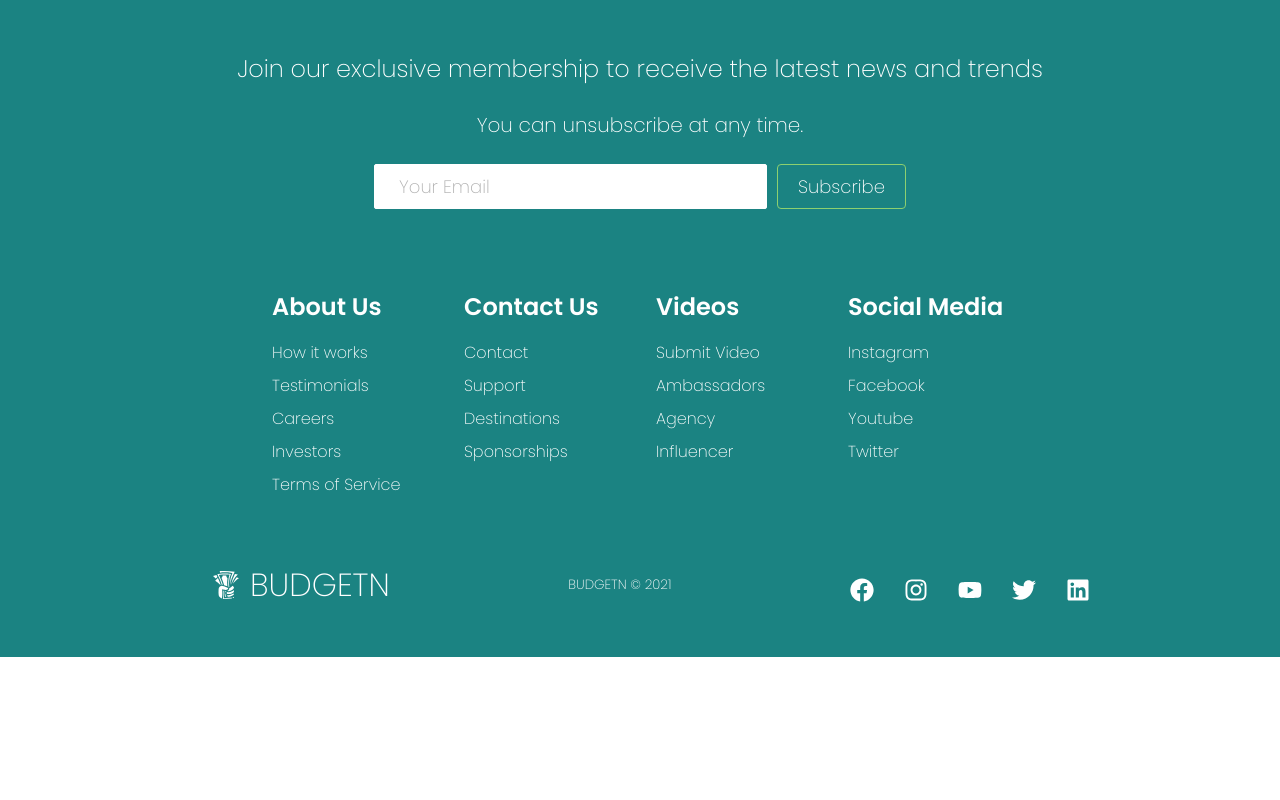
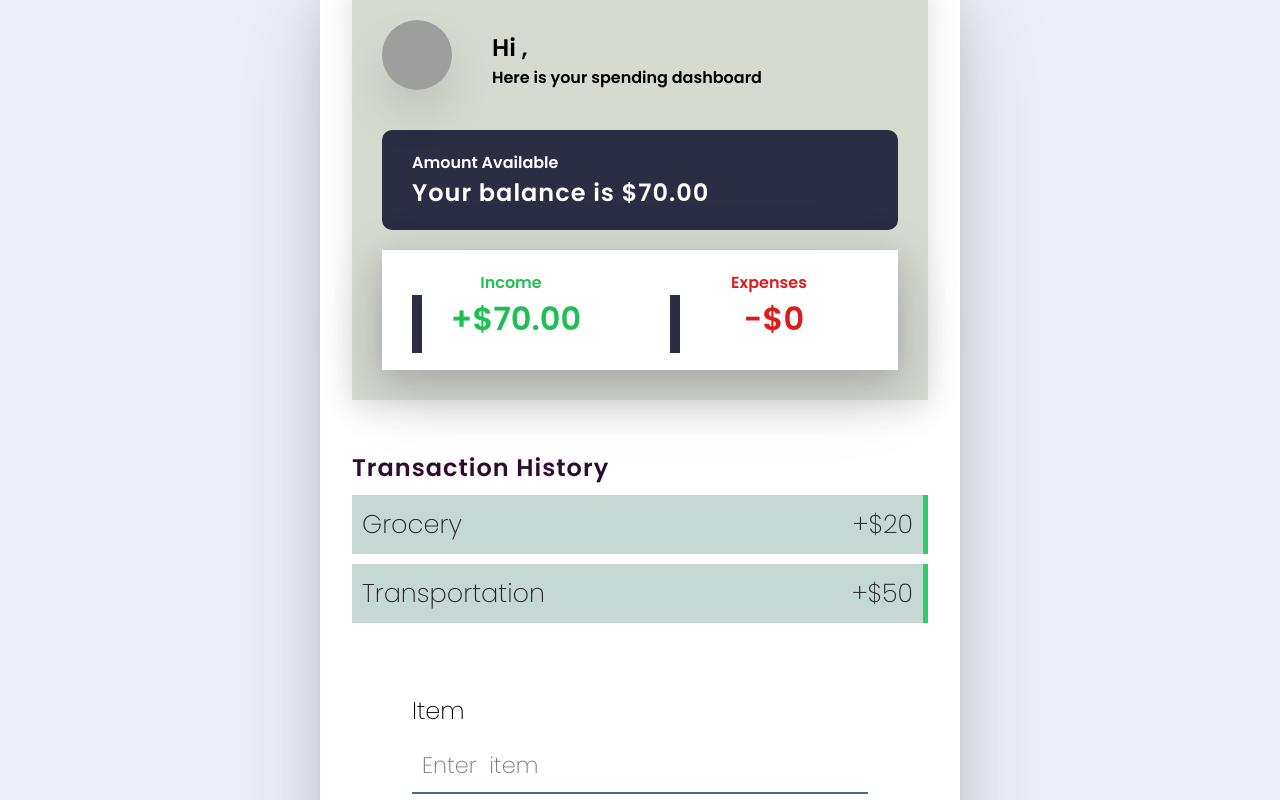
Before and after one commit to emmanuelkumah/budget-tracker, a React (Create React App) app: page /dashboard in a window 1280 px wide. Shown: the part 220-1020 px from the top of the page. Before the commit the page ends 877 px from the top, so only its background shows below. Built offline with nearby package versions, Linux system fonts and the light colour scheme; no server answers; grey boxes are pictures that could not be loaded.

Commit message:
Added TransactionForm, Balance, and Expense ui

```diff
--- a/src/App.css
+++ b/src/App.css
@@ -4,3 +4,205 @@
   padding: 0;
   font-family: "Poppins", sans-serif;
 }
+
+/* Scroll bar */
+::-webkit-scrollbar {
+  width: 16px;
+}
+::-webkit-scrollbar-thumb {
+  background: #1b8382;
+  border-radius: 10px;
+}
+
+/* Main App styling */
+main {
+  display: flex;
+  justify-content: center;
+  align-items: center;
+  min-height: 100vh;
+  background: #eeeef6;
+}
+.app__container {
+  width: 50vw;
+  margin: 5rem auto;
+  background: #fff;
+  box-shadow: rgba(255, 255, 255, 0.1) 0px 1px 1px 0px inset,
+    rgba(50, 50, 93, 0.25) 0px 50px 100px -20px,
+    rgba(0, 0, 0, 0.3) 0px 30px 60px -30px;
+  border-radius: 5px;
+  padding: 2.5rem 2rem;
+}
+.header__container {
+  /* width: 50vw; */
+  padding: 30px 30px;
+  background: #d6dbd2;
+  box-shadow: rgba(100, 100, 111, 0.2) 0px 7px 29px 0px;
+}
+.intro_container {
+  display: flex;
+  flex-direction: row;
+}
+.intro_message {
+  margin: 10px;
+  padding: 10px 30px;
+}
+.intro_img {
+  margin-top: 10px;
+  width: 70px;
+  height: 70px;
+  border-radius: 50%;
+  box-shadow: rgba(0, 0, 0, 0.25) 0px 25px 50px -12px;
+}
+h1 {
+  letter-spacing: 1px;
+  margin: 0;
+}
+
+h3 {
+  border-left: 10px solid #2b2d42;
+  padding-bottom: 10px;
+  font-size: 2rem;
+  /* margin: 40px 0 10px; */
+}
+
+h4 {
+  margin: 0;
+  text-transform: uppercase;
+}
+p {
+  font-size: 1rem;
+  font-weight: 600;
+  /* text-align: center; */
+}
+.headline {
+  text-align: center;
+  margin-top: 40px;
+}
+.transactionHeading {
+  margin-top: 50px;
+  color: #310a31;
+}
+
+/* Form Styling */
+form {
+  margin: 60px;
+}
+label {
+  display: inline-block;
+  margin: 10px 0;
+  font-weight: 300;
+  font-size: 1.5rem;
+}
+input[type="text"],
+input[type="number"] {
+  border: none;
+  border-bottom: 2px solid #456990;
+  display: block;
+  font-size: 1.4rem;
+  padding: 10px;
+  width: 100%;
+  outline: none;
+}
+
+.form-btn {
+  background: #ef233c;
+  cursor: pointer;
+  color: #fff;
+  outline: none;
+  display: block;
+  border: none;
+  border-radius: 50px;
+  margin: 20px;
+  font-size: 1.3rem;
+  padding: 20px;
+  /* width: 50%; */
+}
+.form-btn:hover {
+  background-image: linear-gradient(
+    to right,
+    #25aae1,
+    #40e495,
+    #30dd8a,
+    #2bb673
+  );
+  box-shadow: 0 4px 15px 0 rgba(49, 196, 190, 0.75);
+  transition: 0.3s all ease;
+}
+
+/* Balance */
+.blc-container {
+  color: #fff;
+  background: #2b2d42;
+  border-radius: 10px;
+  margin: 20px auto;
+  padding: 20px 30px;
+}
+
+.inc-expense {
+  display: flex;
+  background: #fff;
+  box-shadow: rgba(17, 17, 26, 0.1) 0px 8px 24px,
+    rgba(17, 17, 26, 0.1) 0px 16px 56px, rgba(17, 17, 26, 0.1) 0px 24px 80px;
+  align-items: center;
+  justify-content: space-evenly;
+}
+.income,
+.expenses {
+  background: #fff;
+  margin: 20px 30px;
+  text-align: center;
+  width: 200px;
+  height: 80px;
+}
+.expenses {
+  color: #dd1c1a;
+}
+.income {
+  color: #20bf55;
+}
+
+/* transaction */
+.list {
+  list-style-type: none;
+  padding: 0;
+  margin-bottom: 40px;
+}
+
+.list li {
+  background-color: #c6d8d3;
+  /* box-shadow: var(--box-shadow); */
+  color: #222;
+  font-size: 1.6rem;
+  display: flex;
+  justify-content: space-between;
+  position: relative;
+  padding: 10px;
+  margin: 10px 0;
+}
+
+.list li.plus {
+  border-right: 5px solid #2ecc71;
+}
+
+.list li.minus {
+  border-right: 5px solid #c0392b;
+}
+.delete-btn {
+  cursor: pointer;
+  background-color: #c81d25;
+  border: 0;
+  color: #fff;
+  font-size: 20px;
+  line-height: 20px;
+  padding: 2px 5px;
+  position: absolute;
+  top: 50%;
+  left: 0;
+  transform: translate(-100%, -50%);
+  opacity: 0;
+  transition: opacity 0.3s ease;
+}
+
+.list li:hover .delete-btn {
+  opacity: 1;
+}
--- /dev/null
+++ b/src/components/Transactions/Balance.js
@@ -0,0 +1,21 @@
+import React from "react";
+// import "./Transactions.css";
+
+function Balance({ transactions }) {
+  //get the  amount values from the transactions
+  const amount = transactions.map((transaction) => transaction.amount);
+  //sum the amount
+  const totalAmount = amount
+    .reduce((acc, currentValue) => {
+      return (acc += currentValue);
+    }, 0)
+    .toFixed(2);
+  return (
+    <div className="blc-container">
+      <p>Amount Available</p>
+      <h1>Your balance is ${totalAmount}</h1>
+    </div>
+  );
+}
+
+export default Balance;
--- /dev/null
+++ b/src/components/Transactions/IncomeExpense.js
@@ -0,0 +1,39 @@
+import React from "react";
+
+function IncomeExpense({ transactions }) {
+  //get all amount from the transactions
+  const amount = transactions.map((transaction) => transaction.amount);
+
+  //get all positive values(income) from the amount
+  const income = amount.filter((item) => item > 0);
+
+  //sum all income
+  const totalIncome = income
+    .reduce((accumulator, currentValue) => (accumulator += currentValue), 0)
+    .toFixed(2);
+
+  // extract all negative values from the amount as expenses
+  const expenses = amount.filter((item) => item < 0);
+
+  //sum all the expenses
+  const totalExpense = expenses
+    .reduce((accumulator, currentValue) => (accumulator += currentValue), 0)
+    .toFixed(2);
+
+  return (
+    <div>
+      <section className="inc-expense">
+        <div className="income">
+          <p>Income</p>
+          <h3 className="money plus">+${totalIncome}</h3>
+        </div>
+        <div className="expenses">
+          <p>Expenses</p>
+          <h3 className="money minus">-${Math.abs(totalExpense)}</h3>
+        </div>
+      </section>
+    </div>
+  );
+}
+
+export default IncomeExpense;
--- /dev/null
+++ b/src/components/Transactions/Transaction.js
@@ -0,0 +1,23 @@
+import React from "react";
+
+function Transaction({ item, id, amount, removeTransaction }) {
+  const sign = amount < 0 ? "-" : "+";
+  //get only positive values for the amount
+
+  return (
+    <div>
+      <li
+        className={amount > 0 ? "plus" : "minus"}
+        onClick={() => removeTransaction(id)}
+      >
+        {item}
+        <span>
+          {sign}${Math.abs(amount)}
+        </span>
+        <button className="delete-btn">x</button>
+      </li>
+    </div>
+  );
+}
+
+export default Transaction;
--- /dev/null
+++ b/src/components/Transactions/TransactionForm.js
@@ -0,0 +1,51 @@
+import React, { useState } from "react";
+import "../../App.css";
+
+function TransactionForm({ transactions, setTransactions }) {
+  const [item, setItem] = useState("");
+  const [amount, setAmount] = useState(0);
+
+  //submit form
+  const handleFormSubmit = (event) => {
+    event.preventDefault();
+    //pass the input field values to the transaction array
+    setTransactions([
+      ...transactions, //grab all the values of the transaction
+      { id: Math.floor(Math.random() * 100), item: item, amount: +amount }, // add new transaction object
+    ]);
+    //clear input fields
+    setItem("");
+    setAmount(0);
+  };
+  return (
+    <div>
+      <form onSubmit={handleFormSubmit}>
+        <div className="form-control">
+          <label htmlFor="text">Item</label>
+          <input
+            type="text"
+            placeholder="Enter  item"
+            value={item}
+            onChange={(event) => setItem(event.target.value)}
+          />
+        </div>
+        <div className="form-control">
+          <label htmlFor="amount">
+            Amount <br /> (income +, expense -)
+          </label>
+          <input
+            type="number"
+            placeholder="Enter amount"
+            value={amount}
+            onChange={(event) => setAmount(event.target.value)}
+          />
+        </div>
+        <button className="form-btn" type="submit">
+          Add Transaction
+        </button>
+      </form>
+    </div>
+  );
+}
+
+export default TransactionForm;
--- /dev/null
+++ b/src/components/Transactions/TransactionList.js
@@ -0,0 +1,29 @@
+import React from "react";
+import Transaction from "./Transaction";
+
+function TransactionList({ transactions, removeTransaction }) {
+  return (
+    <div>
+      <h1 className="transactionHeading">Transaction History</h1>
+      {transactions.length === 0 ? (
+        <p>No transaction, add transaction to get started</p>
+      ) : (
+        <ul className="list">
+          {transactions.map((transaction, index) => {
+            return (
+              <Transaction
+                key={index}
+                item={transaction.item}
+                id={transaction.id}
+                amount={transaction.amount}
+                removeTransaction={removeTransaction}
+              />
+            );
+          })}
+        </ul>
+      )}
+    </div>
+  );
+}
+
+export default TransactionList;
--- a/src/components/pages/Dashboard/Dashboard.js
+++ b/src/components/pages/Dashboard/Dashboard.js
@@ -1,7 +1,28 @@
-import React from "react";
+import React, { useState } from "react";
 import { useHistory } from "react-router-dom";
+import Balance from "../../Transactions/Balance";
+import TransactionForm from "../../Transactions/TransactionForm";
+import "../../../App.css";
+import IncomeExpense from "../../Transactions/IncomeExpense";
+import TransactionList from "../../Transactions/TransactionList";
 
 function Dashboard({ user, handleLogOut }) {
+  //define the initial state
+  const initialState = [
+    { id: 1, item: "Grocery", amount: 20 },
+    { id: 2, item: "Transportation", amount: 50 },
+  ];
+
+  const [transactions, setTransactions] = useState(initialState);
+
+  //remove a transction
+  const removeTransaction = (id) => {
+    //filter the transactions
+    const results = transactions.filter((transaction) => transaction.id !== id);
+    //update the transactions with the results
+    setTransactions(results);
+  };
+
   //redirect user to home page after log out
   let history = useHistory();
 
@@ -12,11 +33,37 @@ function Dashboard({ user, handleLogOut }) {
     history.push("/");
   };
   return (
-    <div>
-      <h1>Dashboard page</h1>
-      <h3>welcome {user.displayName}</h3>
-      <button onClick={redirect}>Log out</button>
-    </div>
+    <>
+      <main>
+        <section className="app__container">
+          <header className="header__container">
+            <div className="intro_container">
+              <img
+                src="https://source.unsplash.com/PK_t0Lrh7MM"
+                className="intro_img"
+                alt="intro image"
+              />
+              <div className="intro_message">
+                <h2>Hi , {user.displayName}</h2>
+                <p>Here is your spending dashboard</p>
+              </div>
+            </div>
+
+            <Balance transactions={transactions} />
+            <IncomeExpense transactions={transactions} />
+          </header>
+          <TransactionList
+            transactions={transactions}
+            removeTransaction={removeTransaction}
+          />
+          <TransactionForm
+            transactions={transactions}
+            setTransactions={setTransactions}
+          />
+          <button onClick={redirect}>Log out</button>
+        </section>
+      </main>
+    </>
   );
 }
 
```
Also changed, not shown: src/components/Transactions/Transactions.css (added).
